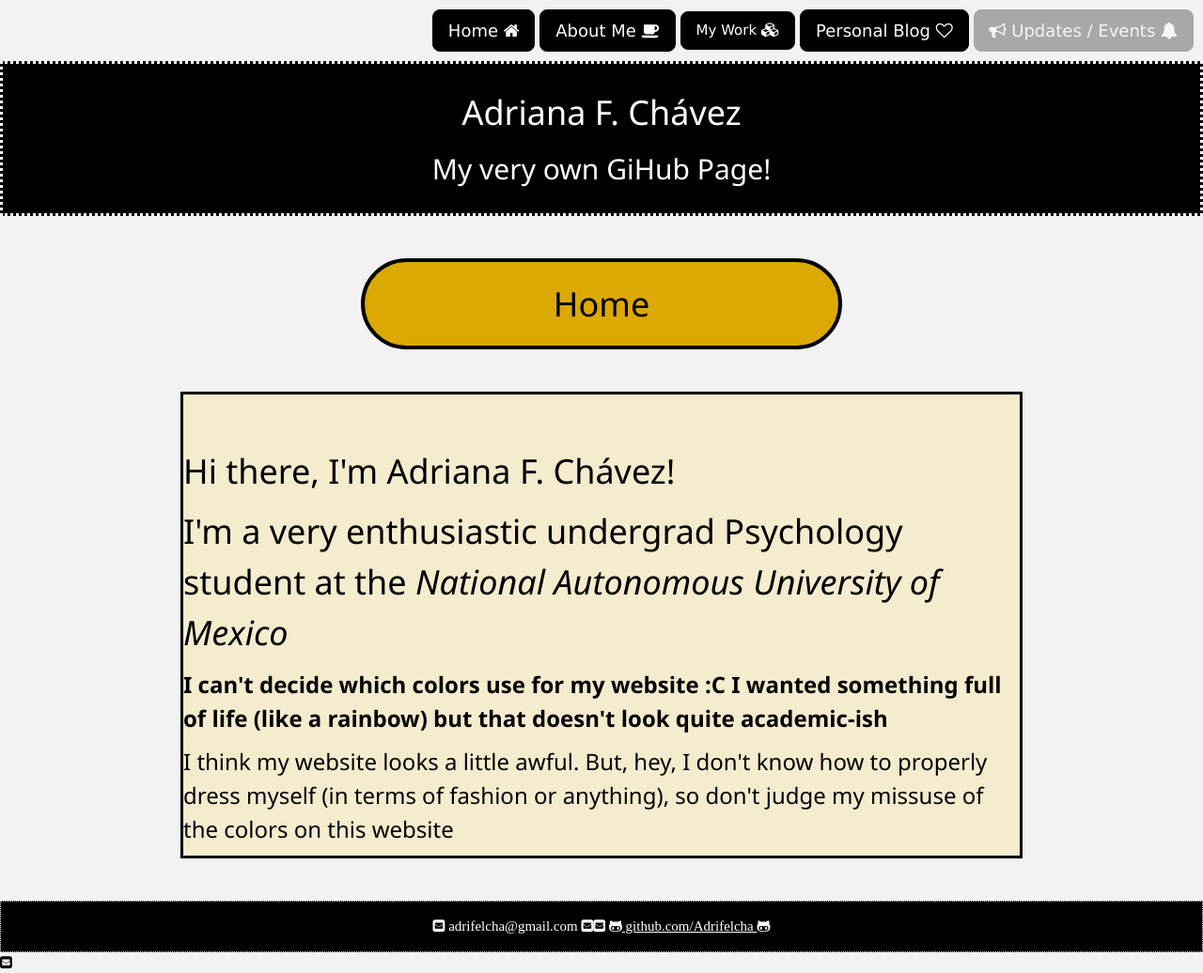
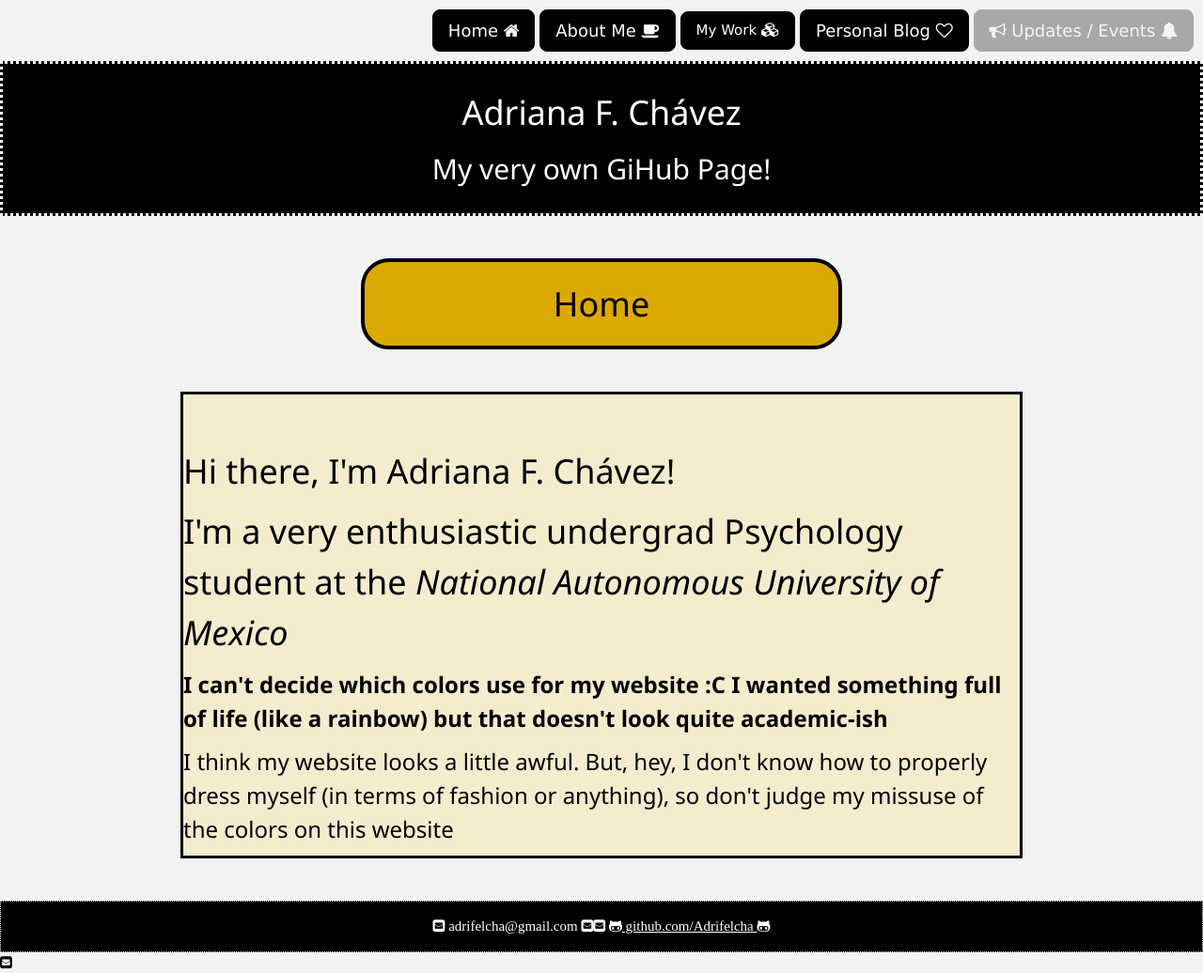
Before and after one commit to Adrifelcha/Adrifelcha-github.io, a Jekyll site: the page built from index.html, in a window 1280 px wide. Shown: the whole page at 94% size. Built offline with Jekyll 4.4.1, drawn with Linux system fonts in a browser that asks for light colours.

Commit message:
Update default.html

```diff
--- a/_layouts/default.html
+++ b/_layouts/default.html
@@ -25,10 +25,10 @@
     				text-align: center;
     				border: 4px solid black;
 				width: 40%;
-				border-top-right-radius: 50px;
-				border-bottom-right-radius: 50px;
-				border-top-left-radius: 50px;
-				border-bottom-left-radius: 50px;
+				border-top-right-radius: 30px;
+				border-bottom-right-radius: 30px;
+				border-top-left-radius: 30px;
+				border-bottom-left-radius: 30px;
 				margin-right: auto;
     				margin-left: auto;
 			}
```
